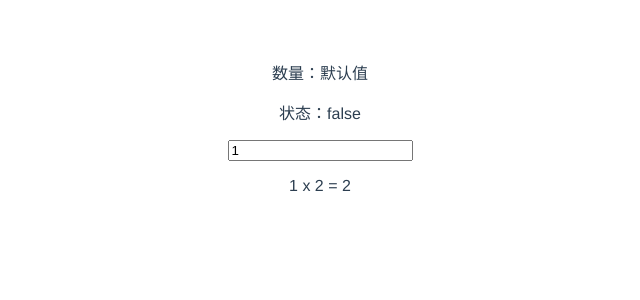
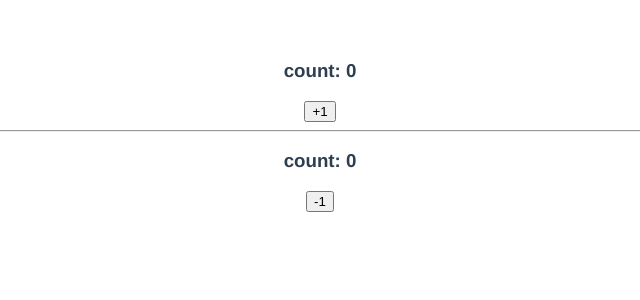
Before and after one commit to yuQ-7148/study_vue3.0, a Vue app: page / in a window 1280 px wide. Shown: the top 300 px of the page, without its empty margins (320-960 px from the left). Built offline with nearby package versions, Linux system fonts and the light colour scheme.

Commit message:
v-model父子组件双向绑定

```diff
--- /dev/null
+++ b/src/components/07.customEvent/Counter.vue
@@ -0,0 +1,24 @@
+<template>
+    <div>
+        <p>count 的值： {{ count }}</p>
+        <button @click="add">+1</button>
+    </div>
+</template>
+
+<script>
+export default {
+    name: 'MyCounter',
+    data() {
+        return { count: 1 }
+    },
+    emits: ['countChange'],
+    methods: {
+        add() {
+            this.count++
+            this.$emit('countChange',this.count)
+        }
+    },
+}
+</script>
+
+<style scoped></style>
--- /dev/null
+++ b/src/components/08.v-model/App.vue
@@ -0,0 +1,27 @@
+<template>
+    <div>
+        <h3>count: {{ count1 }}</h3>
+        <button @click="count1++">+1</button>
+
+        <hr>
+
+       <my-counter v-model:count2="count1"></my-counter>
+    </div>
+</template>
+
+<script>
+import MyCounter from './Counter.vue'
+export default {
+    name: 'MyApp',
+    data() {
+        return {
+            count1: 0
+        }
+    },
+    components: {
+        MyCounter
+    }
+}
+</script>
+
+<style scoped></style>
--- /dev/null
+++ b/src/components/08.v-model/Counter.vue
@@ -0,0 +1,23 @@
+<template>
+    <div>
+        <h3>count: {{ count2 }}</h3>
+        <button @click="minus">-1</button>
+    </div>
+</template>
+
+<script>
+export default {
+    name: 'MyCounter',
+    props: {
+        count2: Number
+    },
+    emits: ['update:count2'],
+    methods: {
+        minus() {
+            return this.$emit('update:count2', this.count2 - 1)
+        }
+    }
+}
+</script>
+
+<style scoped></style>
--- a/src/main.js
+++ b/src/main.js
@@ -1,7 +1,9 @@
 import { createApp } from 'vue'
 // import App from './App.vue'
 // import App from './components/05.class&style/App.vue'
-import App from './components/06.Count/App.vue'
+// import App from './components/06.Count/App.vue'
+// import App from './components/07.customEvent/App.vue'
+import App from './components/08.v-model/App.vue'
 import './index.css'
 
 import Swiper from './components/01.globalReg/Swiper.vue'
```
Also changed, not shown: src/components/07.customEvent/App.vue (added, +22 -0 lines), 1 other file (tests, documents, lock files or other folders).
